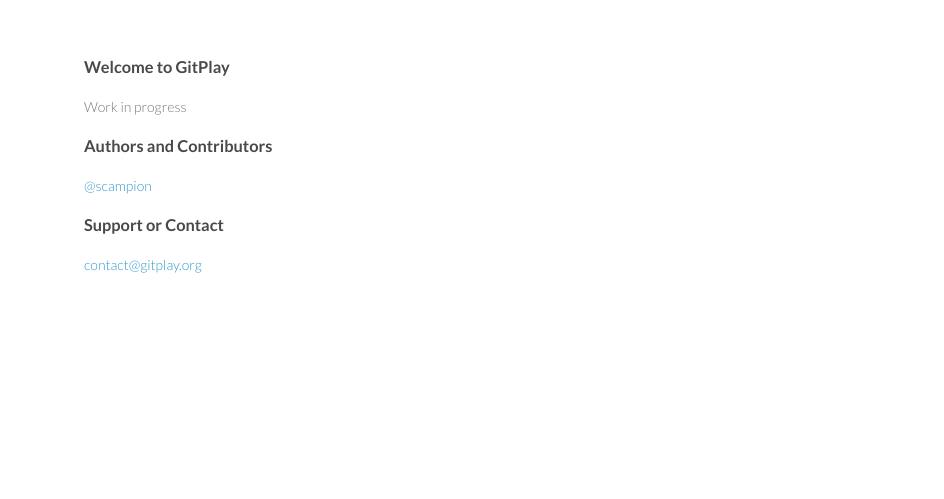
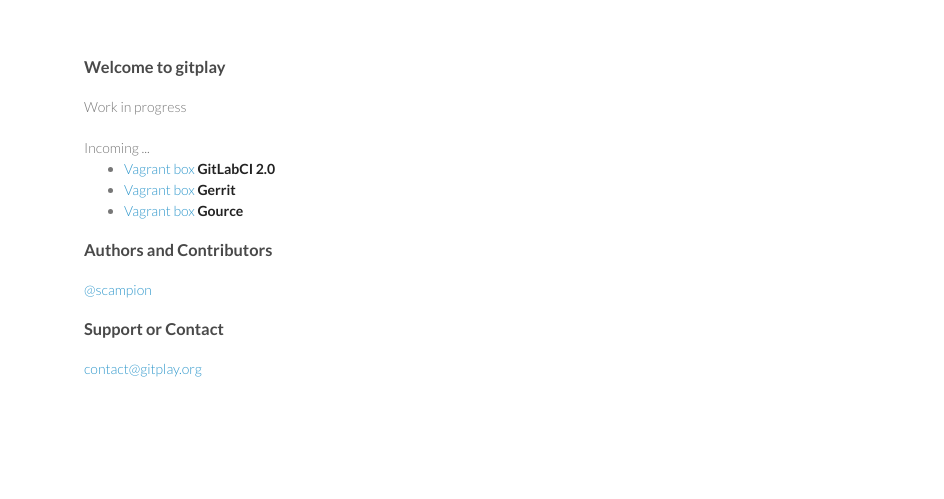
Before and after one commit to gitplay/gitplay.github.com, a plain HTML site: page index.html in a window 1280 px wide. Shown: the top 499 px of the page, 486-1430 px from the left, 944 px wide, since content can reach past the window. Drawn offline with Linux system fonts and the light colour scheme.

Commit message:
TODO List + reindent

```diff
--- a/index.html
+++ b/index.html
@@ -28,9 +28,18 @@
 
       </header>
       <section>
-        <h3>Welcome to GitPlay</h3>
+        <h3>Welcome to gitplay</h3>
 
         <p>Work in progress </p>
+
+        Incoming ...
+        <div class="wrapper">
+          <ul>
+            <li><a href="https://vagrant.irisa.fr/">Vagrant box <strong>GitLabCI 2.0</strong></a></li>
+            <li><a href="https://vagrant.irisa.fr/">Vagrant box <strong>Gerrit</strong></a></li>
+            <li><a href="https://vagrant.irisa.fr/">Vagrant box <strong>Gource</strong> </a></li>
+            </ul
+          </div>
 
           <h3>Authors and Contributors</h3>
 
```
Lines whose indentation alone changed are shown as unchanged.
